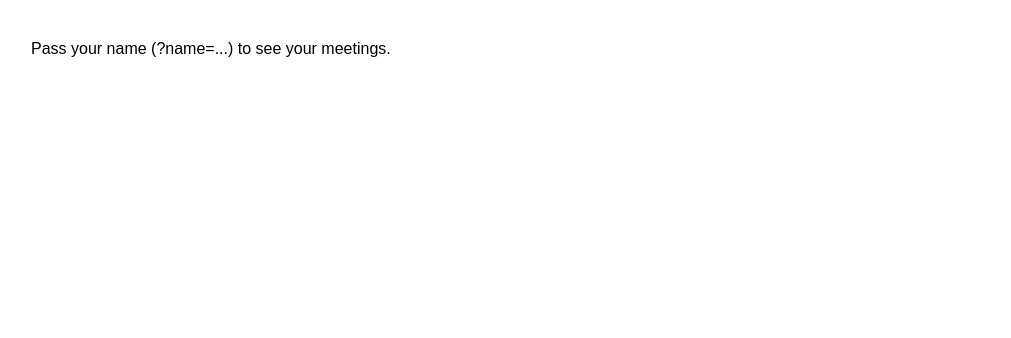
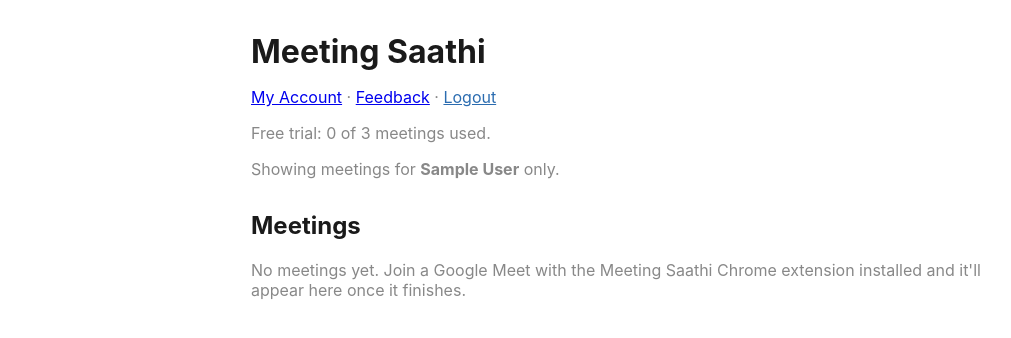
Before and after one commit to aditya2004-source/meeting-saathi, a FastAPI app: page /dashboard in a window 1280 px wide. Shown: the top 338 px of the page, without its empty margins (9-1020 px from the left). Run offline with FastAPI, Linux system fonts and the light colour scheme; the visitor is signed in with stand-in values (Sample User, id 1); data comes from the database, SQL or seed files in the repository; data that the repository does not hold is empty; parts of the project's set-up code (start-up, migrations or seed data) failed here and were passed over; some libraries are stand-ins or nearby versions.

Commit message:
Phase 5: real customer dashboard, in-browser document viewing, account page
GET /dashboard (app/main.py): a logged-in customer (real session from
Phase 1's OTP login) is now scoped by their actual customer_id via
db.list_runs(customer_id=...) -- genuinely secure, since no one can type
someone else's customer_id the way they could type a name. The old
?name=... path stays exactly as it worked before for a caller with no
session at all (today's founder extension, before Phase 4's pairing flow
is used) -- same transitional design as Phase 1's ownership checks.
db.distinct_client_names() gained a customer_id scope too (it only took
user_name before -- a real customer's client/project dropdown would
otherwise have leaked every other customer's client names).

Dashboard now shows real plan/trial status: free-meetings-used count while
on trial, an upgrade banner once exhausted, or the active plan name once
subscribed (reads the customer_id-scoped subscription Phase 2 already
wired the schema for).

New in-browser document viewer (GET
/dashboard/meetings/{run_id}/documents/{doc_key}): renders a document's .md
source instead of only linking to the PDF -- python-markdown for prose, and
a new public alias (app.docgen.render_pdf.extract_mermaid_blocks) reusing
the PDF pipeline's own fenced-mermaid-block transform so the Business
Process Flow's diagram renders live via the already-vendored
mermaid.min.js instead of needing headless Chrome. Inherits Phase 1's
ownership check (auth.authorize_run_access) -- a wrong customer gets 404,
same as every other /meetings/{run_id}-adjacent route. Shows the AI
disclaimer on every view, not just once at signup.

New GET /account page: plan/status, links to the four versioned legal
pages. "Manage subscription" (Phase 6) and delete-my-data/delete-my-account
(Phase 8) are shown explicitly disabled rather than faked with a toast that
does nothing real.

273 tests pass (267 + the same 10 pre-existing, unrelated
test_docgen_grounding.py failures tracked in project memory). Verified
app.main still imports cleanly against the real .env.

Co-Authored-By: Claude Sonnet 5 <noreply@anthropic.com>

```diff
--- a/app/db.py
+++ b/app/db.py
@@ -356,16 +356,21 @@ def list_runs(
     return [dict(row) for row in rows]
 
 
-def distinct_client_names(user_name: Optional[str] = None) -> list[str]:
+def distinct_client_names(user_name: Optional[str] = None, customer_id: Optional[str] = None) -> list[str]:
     """Distinct, non-empty client_name values (display strings, not the
     normalized key) -- backs the dashboard's client filter dropdown. Scoped to
-    one person's own meetings when `user_name` is given, same as list_runs().
+    one person's own meetings when `user_name` or `customer_id` is given, same
+    as list_runs() -- without one of these, a real customer's dropdown would
+    leak every other customer's client/project names.
     """
     clauses = ["client_name != ''"]
     params: list[Any] = []
     if user_name:
         clauses.append("user_name = ?")
         params.append(user_name)
+    if customer_id:
+        clauses.append("customer_id = ?")
+        params.append(customer_id)
     where = f"WHERE {' AND '.join(clauses)}"
     with _connect() as conn:
         rows = conn.execute(
--- a/app/docgen/render_pdf.py
+++ b/app/docgen/render_pdf.py
@@ -96,6 +96,12 @@ def _extract_mermaid_blocks(markdown_text: str) -> tuple[str, bool]:
     return _MERMAID_FENCE_RE.sub(_sub, markdown_text), found
 
 
+# Public alias -- Phase 5's in-browser document viewer (app/main.py) reuses
+# this exact transform (client-side Mermaid via the same vendored JS) rather
+# than re-implementing the same fenced-block regex a second time.
+extract_mermaid_blocks = _extract_mermaid_blocks
+
+
 def markdown_to_pdf(markdown_text: str, dest_path: Path) -> Path:
     """Renders straight to a temp file in dest_path's own directory, then
     os.replace()s it into place -- so a reader (the dashboard, the download
--- a/app/main.py
+++ b/app/main.py
@@ -6,6 +6,7 @@ import time
 import traceback
 from pathlib import Path
 
+import markdown as markdown_lib
 from fastapi import FastAPI, File, Form, Request, UploadFile
 from fastapi.middleware.cors import CORSMiddleware
 from fastapi.responses import FileResponse, HTMLResponse, JSONResponse, RedirectResponse
@@ -22,6 +23,7 @@ from app.site_routes import router as site_router
 from app.docgen import registry
 from app.docgen.engine import business_processes_from_facts
 from app.docgen.output import write_generated_document
+from app.docgen.render_pdf import extract_mermaid_blocks
 from app.orchestrator import process_recording
 from app.pipeline.download import working_dir_for
 from app.pipeline.merge import format_meeting_date, render_plain_text
@@ -264,13 +266,43 @@ def index(request: Request, name: str = "", client: str = ""):
     chronological across whichever meetings match).
 
     Moved here from `/` in Phase 4 -- `/` is now the public marketing
-    landing page (see app/site_routes.py); this route's own behavior is
-    otherwise unchanged (Phase 5 is what rescopes it to real customer_id
-    instead of this free-text name). Private route: noindex, matching every
-    other authenticated/account-scoped page.
+    landing page (see app/site_routes.py). Private route: noindex, matching
+    every other authenticated/account-scoped page (see the noindex
+    middleware above, which covers this by path prefix).
+
+    Phase 5: a logged-in customer (real session, from Phase 1's OTP login)
+    is now scoped by their real customer_id -- genuinely secure, unlike
+    `name`, which anyone could type. The `?name=...` path stays exactly as
+    it was for a caller with no session at all (today's founder extension,
+    before it's paired through Phase 4's install flow) -- same transitional
+    reasoning as auth.authorize_run_access().
     """
     name = name.strip()
     client = client.strip()
+    customer = auth.get_current_customer_optional(request)
+    if customer is not None:
+        runs = db.list_runs(customer_id=customer["id"], client_name=client or None)
+        for run in runs:
+            run["started_display"] = _format_started(run["created_at"])
+            run["progress"] = _progress_for_run(run)
+        subscription = db.get_active_subscription(customer["id"])
+        trial_exhausted = subscription is None and customer["free_meetings_used"] >= settings.free_meeting_allowance
+        return templates.TemplateResponse(
+            "index.html",
+            {
+                "request": request,
+                "runs": runs,
+                "usage": [],
+                "viewing_name": customer["name"] or customer["email"],
+                "logout_url": "/auth/logout",
+                "client_filter": client,
+                "client_names": db.distinct_client_names(customer_id=customer["id"]),
+                "customer": customer,
+                "subscription": subscription,
+                "free_meeting_allowance": settings.free_meeting_allowance,
+                "trial_exhausted": trial_exhausted,
+            },
+        )
     if not name:
         return HTMLResponse(
             "<p style='font-family: sans-serif; padding: 2rem;'>Pass your name "
@@ -292,7 +324,31 @@ def index(request: Request, name: str = "", client: str = ""):
             "client_filter": client,
             "client_names": db.distinct_client_names(user_name=name),
         },
-        headers={"X-Robots-Tag": "noindex, nofollow"},
+    )
+
+
+@app.get("/account")
+def account_page(request: Request):
+    """Plan/status + links to versioned policies, per Phase 5's scope.
+    "Manage subscription" (Phase 6) and the delete-my-data/delete-my-account
+    actions (Phase 8) aren't wired to anything real yet -- shown as
+    explicitly disabled rather than faked, since a fake "requested" toast
+    with no real effect would be worse than not having the button at all.
+    Requires a real session -- unlike /dashboard, there's no anonymous
+    fallback that makes sense for an account settings page.
+    """
+    customer = auth.get_current_customer_optional(request)
+    if customer is None:
+        return RedirectResponse(url="/signup", status_code=303)
+    subscription = db.get_active_subscription(customer["id"])
+    return templates.TemplateResponse(
+        "account.html",
+        {
+            "request": request,
+            "customer": customer,
+            "subscription": subscription,
+            "free_meeting_allowance": settings.free_meeting_allowance,
+        },
     )
 
 
@@ -591,6 +647,41 @@ def download_meeting_file(request: Request, run_id: str, filename: str):
     return FileResponse(file_path, filename=filename)
 
 
+@app.get("/dashboard/meetings/{run_id}/documents/{doc_key}")
+def view_document(request: Request, run_id: str, doc_key: str):
+    """Phase 5's in-browser document viewer -- previously the dashboard only
+    ever linked to the Playwright-rendered PDF (see download_meeting_file
+    above, still available alongside this). Renders the same `.md` source
+    client-side: python-markdown for the prose, and the same
+    extract_mermaid_blocks() transform the PDF path uses (see
+    app/docgen/render_pdf.py) so the Business Process Flow's fenced diagram
+    becomes a <pre class="mermaid"> node the browser's own vendored
+    mermaid.min.js renders live, instead of needing headless Chrome.
+    """
+    if doc_key not in registry.DOCUMENTS:
+        return HTMLResponse("Not found", status_code=404)
+    run = auth.authorize_run_access(request, db.get_run(run_id))
+    if not run.get("folder_path"):
+        return HTMLResponse("Not ready yet", status_code=404)
+    md_filename, pdf_filename = registry.filenames_for(doc_key)
+    md_path = Path(run["folder_path"]) / md_filename
+    if not md_path.is_file():
+        return HTMLResponse("Not ready yet", status_code=404)
+    transformed, has_mermaid = extract_mermaid_blocks(md_path.read_text(encoding="utf-8"))
+    body_html = markdown_lib.markdown(transformed, extensions=["tables", "fenced_code"])
+    return templates.TemplateResponse(
+        "document_view.html",
+        {
+            "request": request,
+            "run": run,
+            "doc_label": registry.DOCUMENTS[doc_key].label,
+            "body_html": body_html,
+            "has_mermaid": has_mermaid,
+            "pdf_filename": pdf_filename,
+        },
+    )
+
+
 @app.post("/meetings/{run_id}/client")
 def set_meeting_client(request: Request, run_id: str, client_name: str = Form("")):
     """Post-hoc "set client/project" edit. The extension's popup has an
--- a/app/web/templates/index.html
+++ b/app/web/templates/index.html
@@ -7,7 +7,29 @@
 </head>
 <body>
   <h1><a href="/" style="color:inherit;text-decoration:none;">Meeting Saathi</a></h1>
-  {% if logout_url %}
+  {% if customer %}
+    <p class="muted">
+      <a href="/account">My Account</a> ·
+      <a href="/feedback">Feedback</a> ·
+      <button type="button" onclick="logout()" style="background:none;border:none;padding:0;color:#2b6cb0;text-decoration:underline;cursor:pointer;font:inherit;">Logout</button>
+    </p>
+    <script>
+      async function logout() {
+        await fetch('/auth/logout', {method: 'POST'});
+        window.location.href = '/';
+      }
+    </script>
+    {% if subscription %}
+      <p class="muted">Plan: <strong>{{ subscription.plan | capitalize }}</strong> (active)</p>
+    {% elif trial_exhausted %}
+      <p class="muted" style="color:#b45309;">
+        Your {{ free_meeting_allowance }} free meetings are used up.
+        <a href="/pricing">Upgrade to keep recording</a>.
+      </p>
+    {% else %}
+      <p class="muted">Free trial: {{ customer.free_meetings_used }} of {{ free_meeting_allowance }} meetings used.</p>
+    {% endif %}
+  {% elif logout_url %}
     <p class="muted"><a href="{{ logout_url }}">Logout</a></p>
   {% endif %}
   {% if viewing_name %}
@@ -119,6 +141,7 @@
               <span class="document-label">{{ doc.label }}</span>
               <span class="document-action">
                 {% if doc.status == 'ready' %}
+                  <a href="/dashboard/meetings/{{ run.id }}/documents/{{ doc.key }}">View</a> ·
                   <a href="/meetings/{{ run.id }}/files/{{ doc.pdf_filename }}">Download</a>
                 {% elif doc.status == 'generating' %}
                   <span class="muted">Generating…</span>
```
Also changed, not shown: app/web/templates/account.html (added, +49 -0 lines), app/web/templates/document_view.html (added, +39 -0 lines), tests/test_customer_dashboard.py (added, +124 -0 lines), tests/test_document_viewer.py (added, +134 -0 lines).
